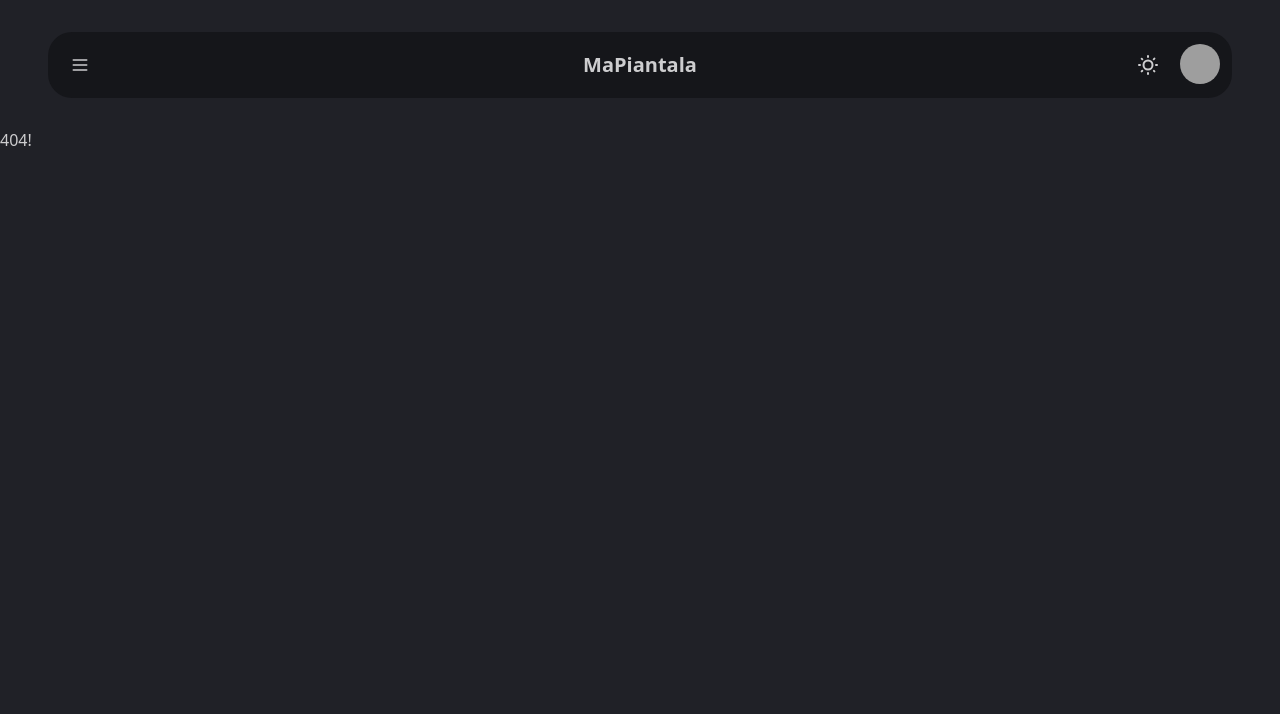
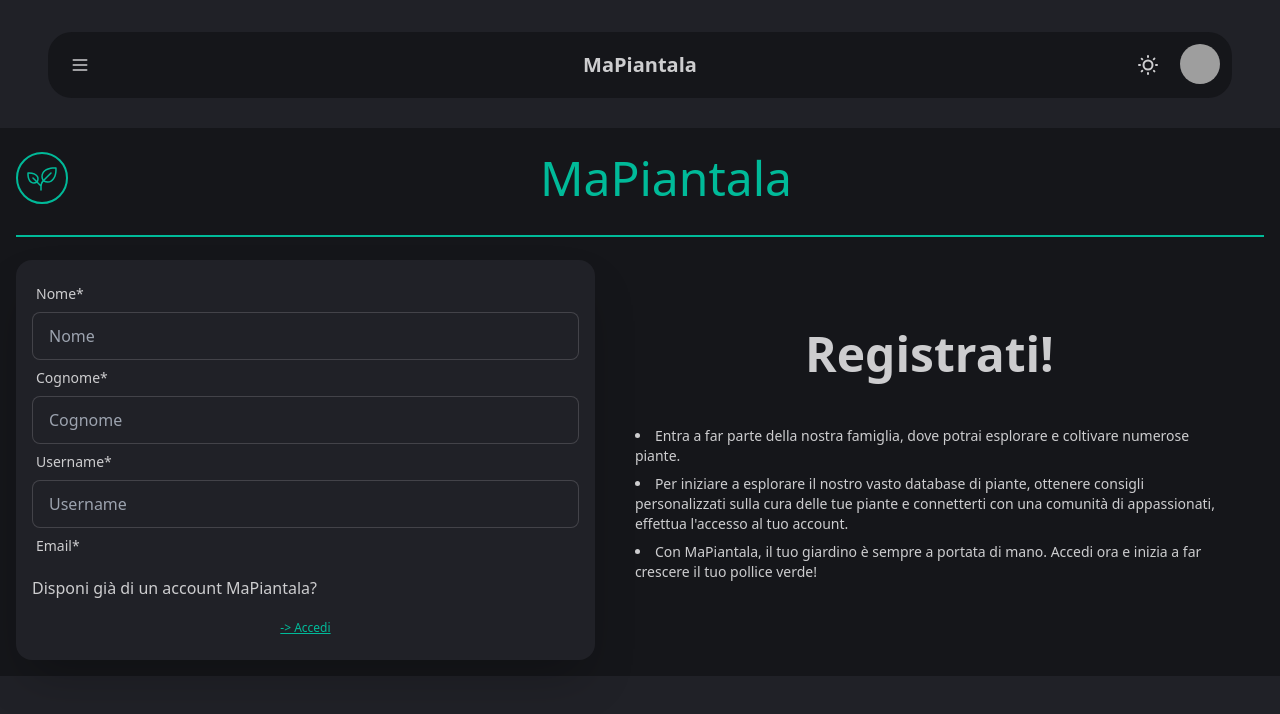
Before and after one commit to i4c0ni99/MaPiantala, a React (Vite) app: page /registration in a window 1280 px wide. Before the commit this address had no page. Shown: the top 714 px of the page. Built offline with nearby package versions, Linux system fonts and the light colour scheme; grey boxes are pictures that could not be loaded.

Commit message:
Stampa dei dati dell'utente in caso di registrazione e accesso

```diff
--- a/src/components/login/loginCard.component.tsx
+++ b/src/components/login/loginCard.component.tsx
@@ -1,31 +1,43 @@
-import { ChangeEvent, FormEvent, useState } from "react";
+import { ChangeEvent, FormEvent, useEffect, useState } from "react";
 import md5 from "md5";
 import { FaEye, FaEyeSlash } from "react-icons/fa";
 import { User } from "../../types/User.class";
-import { UserRegistration } from "../registration/registration.component";
 import { PiPlantLight } from "react-icons/pi";
+import { getUsersMock } from "../../mocks/getUsers.mocks";
 
 export interface IHeroLogin {
   onSubmission?: (data: string) => void;
 }
 
-// Simulated database for registered users
-const registeredUsers: User[] = [];
-
-// Function to find a user by email or username
-const findRegisteredUser = (username: string): User | undefined => {
-  return registeredUsers.find((user) => {
-    user.username === username ? verifyPassword(user, user.password) : "";
-  });
-};
-
-// Function to control if password is correct
-const verifyPassword = (user: User, password: string) =>
-  user.password === password;
-
 export const HeroLogin: React.FC<IHeroLogin> = function ({
   onSubmission,
 }: IHeroLogin) {
+  // Simulated database for registered users
+  const [registeredUsers, setUsers] = useState<User[]>([]);
+
+  useEffect(() => {
+    const fetchData = async () => {
+      try {
+        const users: User[] = await getUsersMock();
+        setUsers(users);
+      } catch (error) {
+        console.error("Error fetching data:", error);
+      }
+    };
+
+    fetchData();
+  }, []);
+
+  // Function to find a user by email or username
+  const findRegisteredUser = (username: string): User | undefined => {
+    return registeredUsers.find((user) =>
+      user.username === username)
+  };
+
+  // Function to control if password is correct
+  const verifyPassword = (user: User) =>
+    user.password === password ? user : null;
+
   const [username, setUsername] = useState<string>("");
   const [password, setPassword] = useState<string>("");
 
@@ -40,6 +52,8 @@ export const HeroLogin: React.FC<IHeroLogin> = function ({
     // Check if the user is registered
     const existingUser = findRegisteredUser(username);
 
+    console.log(existingUser);
+
     if (!existingUser) {
       setErrorMessage("L'utente non è registrato");
       console.log("User not registered:", existingUser);
@@ -52,6 +66,8 @@ export const HeroLogin: React.FC<IHeroLogin> = function ({
       return;
     }
 
+    verifyPassword(existingUser);
+
     cleanError;
 
     if (onSubmission) {
@@ -63,11 +79,11 @@ export const HeroLogin: React.FC<IHeroLogin> = function ({
 
   const cleanError = () => {
     setErrorMessage("");
-  }
+  };
 
   const handleChange = (e: ChangeEvent<HTMLInputElement>) => {
-    const { value, type } = e.target;
-    type == "password" ? setPassword(value) : setUsername(value);
+    const { value, name } = e.target;
+    name == "password" ? setPassword(value) : setUsername(value);
   };
 
   const togglePasswordVisibility = () => {
@@ -79,7 +95,10 @@ export const HeroLogin: React.FC<IHeroLogin> = function ({
       <div className="hero-content flex-col">
         <form method="dialog">
           {/* if there is a button in form, it will close the modal */}
-          <button onClick={cleanError}className="btn btn-sm btn-circle btn-ghost absolute right-2 top-30 ">
+          <button
+            onClick={cleanError}
+            className="btn btn-sm btn-circle btn-ghost absolute right-2 top-30 "
+          >
             ✕
           </button>
         </form>
@@ -200,7 +219,12 @@ export const HeroLogin: React.FC<IHeroLogin> = function ({
                 </div>
               </div>
               <div className="form-control">
-                <UserRegistration />
+                <a
+                  href="/registration"
+                  className="btn btn-outline btn-accent mx-2"
+                >
+                  Crea un nuovo account MaPiantala
+                </a>
               </div>
             </div>
           </div>
--- a/src/components/registration/registration.component.tsx
+++ /dev/null
@@ -1,30 +0,0 @@
-import { User } from "../../types/User.class";
-import { HeroRegister } from "./registrationCard.component";
-
-export const UserRegistration = () => {
-  return (
-    <>
-      <button
-        onClick={() =>
-          (
-            document.getElementById("my_modal_4") as HTMLDialogElement
-          ).showModal()
-        }
-        className="btn btn-outline btn-accent mx-2"
-      >
-        Crea un nuovo account MaPiantala
-      </button>
-
-      <dialog id="my_modal_4" className=" modal w-11/12 mx-auto">
-        <div className="w-full h-auto">
-          <HeroRegister user={new User('','','','','',false)}
-            onSubmission={(data: User) => {
-              console.log("registration component", data);
-              return data;
-            }}
-          />
-        </div>
-      </dialog>
-    </>
-  );
-};
--- a/src/components/registration/registrationCard.component.tsx
+++ b/src/components/registration/registrationCard.component.tsx
@@ -1,45 +1,61 @@
-import { ChangeEvent, MouseEvent, useState } from "react";
+import { ChangeEvent, FormEvent, useEffect, useState } from "react";
 import { PiPlantLight } from "react-icons/pi";
 import { FaEye, FaEyeSlash } from "react-icons/fa";
 import { User } from "../../types/User.class";
-import { UserImage } from "../image-profile/image-profile.component";
+import { getUsersMock } from "../../mocks/getUsers.mocks";
 
 export interface IHeroRegister {
-  onSubmission?: (data: User) => User;
+  onSubmission: (data: User) => User;
   user: User;
 }
 
 // Simulated database for registered users
-const registeredUsers: User[] = [];
+
+export const HeroRegister: React.FC<IHeroRegister> = function ({
+  onSubmission,
+  user,
+}: IHeroRegister) {
+  const [registratedUsers, setUsers] = useState<User[]>([]);
+
+  useEffect(() => {
+    const fetchData = async () => {
+
+      try {
+
+        const users: User[] = await getUsersMock();
+        setUsers(users);
+      } catch (error) {
+        console.error("Error fetching data:", error);
+      }
+    };
+
+    fetchData();
+  }, []);
 
   // Function to find a registered user by email
   const findRegisteredUser = (
     email: string,
     username: string
   ): User | undefined => {
-  return registeredUsers.find(
+    return registratedUsers.find(
       (user) => user.email === email || user.username === username
     );
   };
 
-export const HeroRegister: React.FC<IHeroRegister> = function ({
-  onSubmission,
-  user,
-}: IHeroRegister) {
   const [email, setEmail] = useState<string>("");
   const [password, setPassword] = useState<string>("");
   const [username, setUsername] = useState<string>("");
   const [verifyPassword, setVerifyPassword] = useState<string>("");
   const [showVerifyPassword, setShowVerifyPassword] = useState<boolean>(false);
   const [showPassword, setShowPassword] = useState<boolean>(false);
-  const [isDialogVisible, setIsDialogVisible] = useState<boolean>(true);
+  /* const [isDialogVisible, setIsDialogVisible] = useState<boolean>(false); */
   const [errorMessage, setErrorMessage] = useState<string>("");
   /*  const [firstName, setFirstName] = useState<string>("");
   const [lastName, setLastName] = useState<string>(""); */
 
   const [newUser, setUser] = useState<User>(user);
 
-  const handleSubmit = (e: MouseEvent<HTMLButtonElement>) => {
+  const handleSubmit = (e: FormEvent<HTMLFormElement>) => {
     e.preventDefault();
     console.log("Form submitted");
 
@@ -71,19 +87,24 @@ export const HeroRegister: React.FC<IHeroRegister> = function ({
       return;
     }
 
-    cleanError;
+    cleanError();
+
+    console.log(user);
 
     if (onSubmission) {
       onSubmission(user);
     }
 
-    setIsDialogVisible(true);
+    registratedUsers.push(user);
 
+    console.log(registratedUsers);
+
+    /* setIsDialogVisible(true); */
   };
 
   const cleanError = () => {
     setErrorMessage("");
-  }
+  };
 
   const handleChange = (
     e: ChangeEvent<HTMLInputElement | HTMLTextAreaElement>
@@ -105,54 +126,10 @@ export const HeroRegister: React.FC<IHeroRegister> = function ({
   const toggleVerifyPasswordVisibility = () => {
     setShowVerifyPassword(!showVerifyPassword);
   };
-  /* const handleChangeUsername = (e: ChangeEvent<HTMLInputElement>) => {
-    setUsername(e.target.value);
-  };
 
-  const handleChangeEmail = (e: ChangeEvent<HTMLInputElement>) => {
-    setEmail(e.target.value);
-  };
-
-  const handleChangePassword = (e: ChangeEvent<HTMLInputElement>) => {
-    setPassword(e.target.value);
-  };
-
-  const handleChangeVerifyPassword = (e: ChangeEvent<HTMLInputElement>) => {
-    setVerifyPassword(e.target.value);
-  };
-
-  const handleChangeFirstName = (e: ChangeEvent<HTMLInputElement>) => {
-    setFirstName(e.target.value);
-  };
-
-  const handleChangeLastName = (e: ChangeEvent<HTMLInputElement>) => {
-    setLastName(e.target.value);
-  };
-
- ; */
-
-  /* const handleReset = (e: FormEvent<HTMLFormElement>) => {
-    e.preventDefault();
-
-    setUsername("");
-    setEmail("");
-    setPassword("");
-    setVerifyPassword("");
-    setErrorMessage("");
-  }; */
-
-  /* if (isDialogVisible) return <UserImage user={user} />;
-  else */
   return (
     <div className="hero bg-base-300 size-full">
       <div className="hero-content flex-col">
-        <form method="dialog">
-          {/* if there is a button in form, it will close the modal */}
-          <button onClick={cleanError} className="btn btn-sm btn-circle btn-ghost absolute right-2 top-30 ">
-            ✕
-          </button>
-        </form>
-
         <div className="text-center mt-2 size-full">
           <div className="flex flex-row items-center size-full">
             <div className="flex w-full mb-2 items-center">
@@ -193,7 +170,7 @@ export const HeroRegister: React.FC<IHeroRegister> = function ({
 
             <div className="card shadow-2xl bg-base-100 p-4 size-full">
               <form
-                onSubmit={(e) => handleSubmit(e)}
+                onSubmit={handleSubmit}
                 className=" h-72 overflow-y-auto scrollbar-hide"
               >
                 <div className="form-control">
@@ -204,7 +181,7 @@ export const HeroRegister: React.FC<IHeroRegister> = function ({
                     type="text"
                     placeholder="Nome"
                     name="firstName"
-                    value={newUser.firstName}
+                    defaultValue={newUser.firstName}
                     className="input input-bordered"
                     onChange={(e) => handleChange(e)}
                     //required
@@ -218,7 +195,7 @@ export const HeroRegister: React.FC<IHeroRegister> = function ({
                     type="text"
                     placeholder="Cognome"
                     name="lastName"
-                    value={newUser.lastName}
+                    defaultValue={newUser.lastName}
                     className="input input-bordered"
                     onChange={(e) => handleChange(e)}
                     //required
@@ -233,7 +210,7 @@ export const HeroRegister: React.FC<IHeroRegister> = function ({
                     type="text"
                     placeholder="Username"
                     name="username"
-                    value={newUser.username}
+                    defaultValue={newUser.username}
                     className="input input-bordered"
                     onChange={(e) => handleChange(e)}
                     //required
@@ -248,7 +225,7 @@ export const HeroRegister: React.FC<IHeroRegister> = function ({
                     type="email"
                     placeholder="Email"
                     name="email"
-                    value={newUser.email}
+                    defaultValue={newUser.email}
                     className="input input-bordered"
                     onChange={(e) => handleChange(e)}
                     //required
@@ -264,7 +241,7 @@ export const HeroRegister: React.FC<IHeroRegister> = function ({
                       type={showPassword ? "text" : "password"}
                       placeholder="Almeno 6 caratteri"
                       name="password"
-                      value={newUser.password}
+                      defaultValue={newUser.password}
                       className="input input-bordered w-full pr-10"
                       onChange={(e) => handleChange(e)}
                       //required
@@ -289,7 +266,7 @@ export const HeroRegister: React.FC<IHeroRegister> = function ({
                       type={showVerifyPassword ? "text" : "password"}
                       placeholder="Riscrivi password"
                       name="verifyPassword"
-                      value={verifyPassword}
+                      defaultValue={verifyPassword}
                       className="input input-bordered w-full pr-10"
                       onChange={(e) => handleChange(e)}
                       //required
@@ -305,23 +282,16 @@ export const HeroRegister: React.FC<IHeroRegister> = function ({
                   </div>
                 </div>
 
-                <div className="form-control mt-2 flex flex-row ">
-                  {/* <input
-                            type="submit"
-                            name="cancella"
-                            value={"cancella"}
-                            className="btn btn-error items-center flex-col mt-2"
-                          /> */}
+                <div className="form-control mt-2 ">
                   <button
                     type="submit"
-                    className="btn btn-accent my-2 btn-outline w-24"
+                    className="btn btn-accent my-2 btn-outline size-full"
                   >
                     Save
                   </button>
                 </div>
               </form>
               {errorMessage && (
-
                 <div role="alert" className="alert alert-error flex felx-row">
                   <svg
                     xmlns="http://www.w3.org/2000/svg"
@@ -338,7 +308,6 @@ export const HeroRegister: React.FC<IHeroRegister> = function ({
                   </svg>
                   <span>{errorMessage}</span>
                 </div>
-
               )}
               <p className="my-3 text-left">
                 Disponi già di un account MaPiantala?
@@ -356,7 +325,6 @@ export const HeroRegister: React.FC<IHeroRegister> = function ({
             </div>
           </div>
         </div>
-
       </div>
       {/* {isDialogVisible && (
         <UserImage user={user}/>
--- a/src/main.tsx
+++ b/src/main.tsx
@@ -11,6 +11,7 @@ import { TerrainUpsert } from './pages/terrain-upsert.tsx';
 import { Navbar } from './components/navbar/navbar.component.tsx';
 import { EventPage } from './pages/event.tsx';
 import { EventUpsert } from './pages/event-upser.tsx';
+import { RegistrationPage } from './pages/registration.tsx';
 
 const router = createBrowserRouter([
   {
@@ -36,6 +37,10 @@ const router = createBrowserRouter([
   {
     path: "/event-upsert",
     element: <EventUpsert />
+  },
+  {
+    path: "/registration",
+    element: <RegistrationPage/>
   }
 
 ]);
--- a/src/mocks/getUsers.mocks.ts
+++ b/src/mocks/getUsers.mocks.ts
@@ -1,6 +1,6 @@
 import { User } from "../types/User.class";
 
-export function getUsers(): Promise<User[]> {
+export function getUsersMock(): Promise<User[]> {
   return new Promise((resolve) => {
     resolve([
       {
--- /dev/null
+++ b/src/pages/registration.tsx
@@ -0,0 +1,14 @@
+import { HeroRegister } from "../components/registration/registrationCard.component";
+import { User } from "../types/User.class";
+
+export function RegistrationPage() {
+  return (
+
+        <HeroRegister
+            user={new User('','',
+                '','','',false,' '
+            )}
+            onSubmission={(data: User) => data}
+        />
+    );
+}
```
Lines whose indentation alone changed are shown as unchanged.
